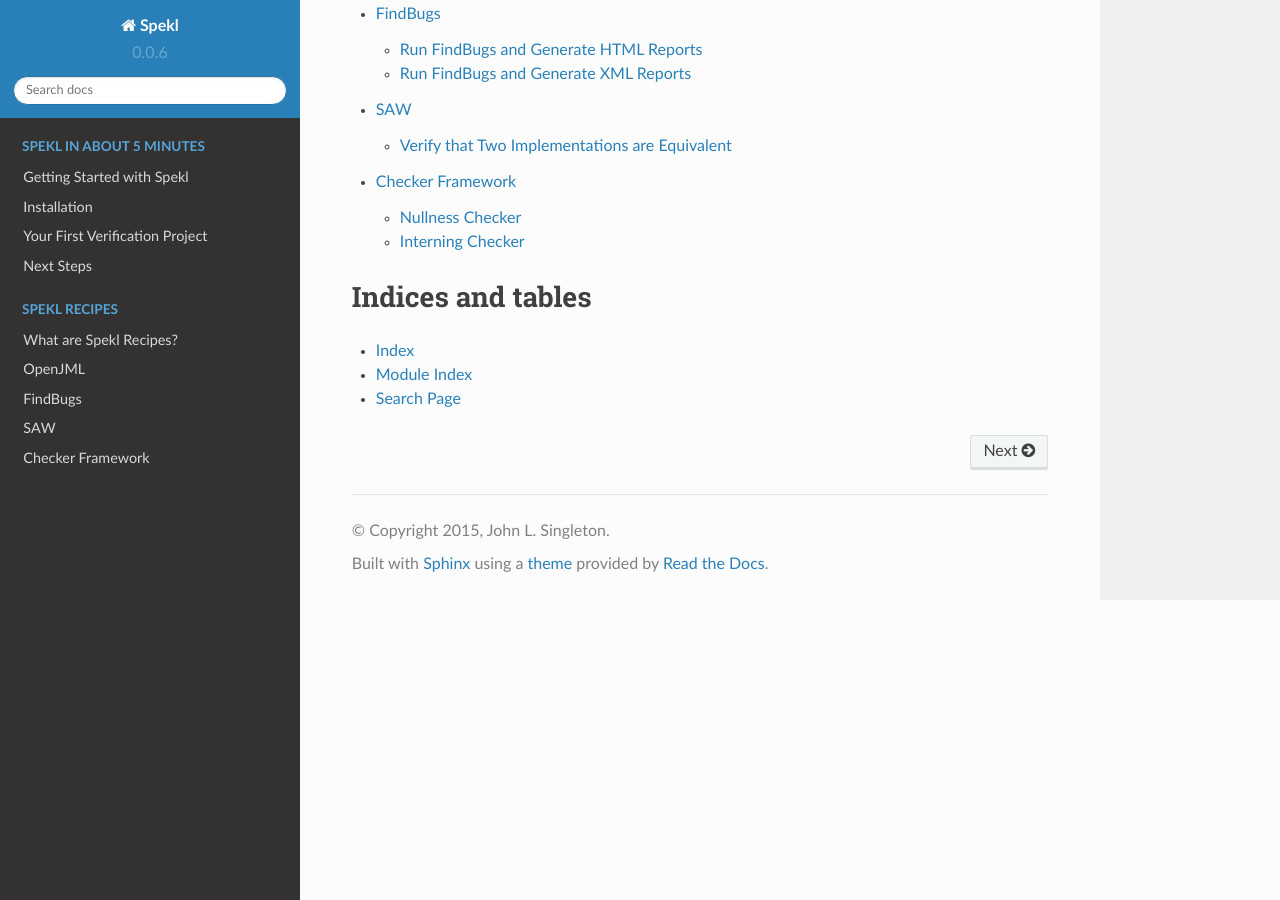
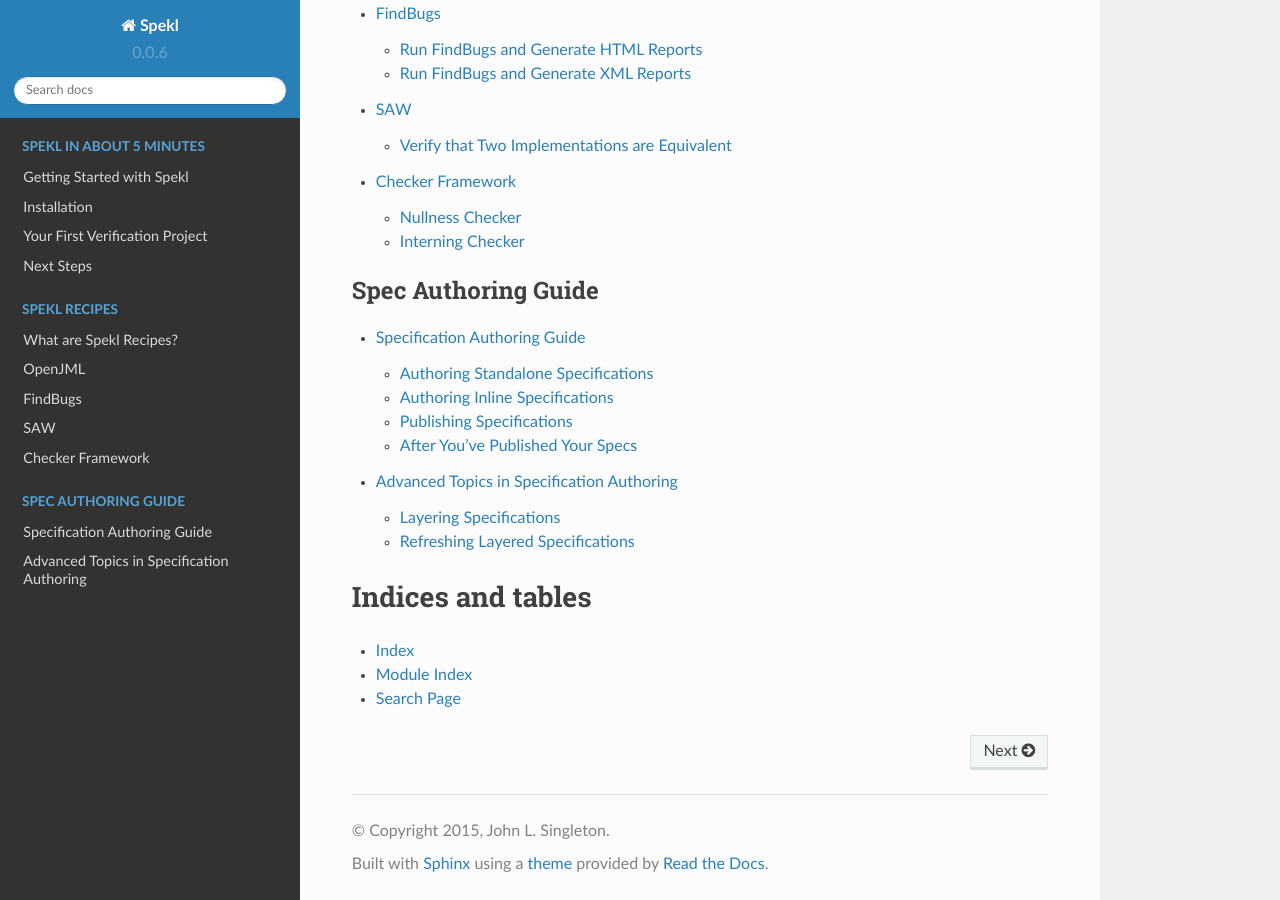
Before and after one commit to Spekl/spekl.github.io, a Sphinx documentation site: the page built from docs/index.rst, in a window 1280 px wide and 900 px high, scrolled down 518 px. Built offline with Sphinx 7.4.7 and the Read the Docs theme 2.0.0, drawn with Linux system fonts in a browser that asks for light colours.

Commit message:
added spec authoring guide stubs

```diff
--- a/docs/index.rst
+++ b/docs/index.rst
@@ -38,6 +38,8 @@ Contents:
    :maxdepth: 2
    :caption: Spec Authoring Guide
 
+   spec_guide
+
 
 Indices and tables
 ==================
--- /dev/null
+++ b/docs/spec_guide.rst
@@ -0,0 +1,36 @@
+.. _sec-spec_guide:
+
+Specification Authoring Guide
+=============================
+
+Specification authoring is central to the design of Spekl. In this
+section you will learn how to author and publish specifications with
+the help of Spekl.
+
+
+Authoring Standalone Specifications
+-----------------------------------
+The first, and easiest to understand mode of authoring is the case of
+authoring standalone specifications. You can think of standalone
+specifications as a specification project, in which
+
+
+Authoring Inline Specifications
+-------------------------------
+
+Publishing Specifications
+-------------------------
+
+After You've Published Your Specs
+---------------------------------
+
+Advanced Topics in Specification Authoring
+==========================================
+
+
+Layering Specifications
+-----------------------
+
+
+Refreshing Layered Specifications
+---------------------------------
```
